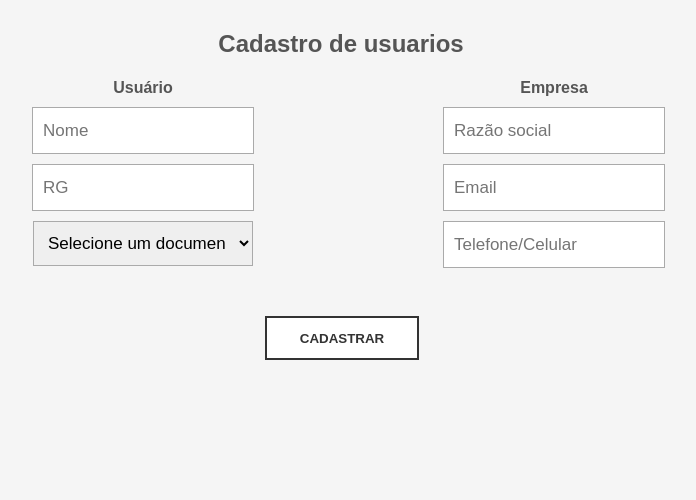
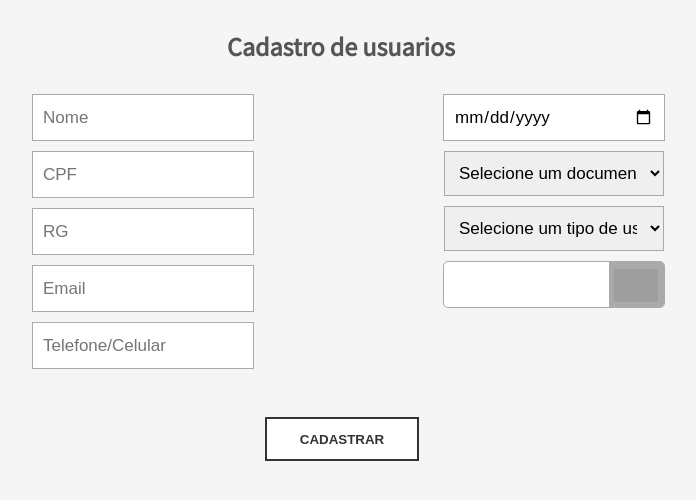
Before and after one commit to NicolasGuarino/PortWeb, a PHP site: page /cadastro_usuario.php in a window 1280 px wide. Shown: the part 200-700 px from the top of the page, without its empty margins (299-995 px from the left). Run offline with PHP 8.4, Linux system fonts and the light colour scheme; data that the repository does not hold is empty; grey boxes are pictures that could not be loaded.

Commit message:
Alteracoes no cadastro de usuario: 	- Alterado campos cadastrados (estavam com os do evento do Selo Inteligente) 	- Adicionado campo de RG 	- Adicionado perfil de usuario apos cadastro

```diff
--- a/api/conexao.php
+++ b/api/conexao.php
@@ -1,8 +1,22 @@
 <?php
+	function conectar(){
+		$url 	= $_SERVER['HTTP_HOST'];
+		$array 	= ["127.0.0.1", "localhost", "192.168.1.156"];
+		$actual_link = (isset($_SERVER['HTTPS']) && $_SERVER['HTTPS'] === 'on' ? "https" : "http") . "://$_SERVER[HTTP_HOST]$_SERVER[REQUEST_URI]";
 
-	function conectar(){
-		// $conecta = mysqli_connect('192.168.0.2', 'portaria_db', 'P0rt@ri@','portaria_db');
-		$conecta = mysqli_connect('portaria_db.mysql.dbaas.com.br', 'portaria_db', 'P0rt@ri@','portaria_db');
+		//Se for local, conecta com banco local
+		if(in_array($url, $array)){
+			$conecta = mysqli_connect('localhost', 'root', '','portaria_db');
+		}
+		//Se for servidor de homologação online, banco de homologação
+		else if (strpos($actual_link, 'homologacao') !== false) {
+		    $conecta = mysqli_connect('portaria_db_h.mysql.dbaas.com.br', 'portaria_db_h', 'P0rt@ri@','portaria_db_h');
+
+		//Se não, produção
+		}else{
+			$conecta = mysqli_connect('portaria_db.mysql.dbaas.com.br', 'portaria_db', 'P0rt@ri@','portaria_db');
+		}
+
 		mysqli_set_charset($conecta,'utf8');
 
 		mysqli_query($conecta, "SET NAMES 'utf8'");
--- a/api/inserir_usuario.php
+++ b/api/inserir_usuario.php
@@ -6,6 +6,7 @@
 
 	$nome = $_POST['nome'];
 	$cpf = $_POST['cpf'];
+	$rg = $_POST['rg'];
 	$dt_nascimento = $_POST['dt_nascimento'];
 	$documento = $_POST['documento'];
 	$tipo_usuario = $_POST['tipo_usuario'];
@@ -18,15 +19,14 @@
 	$caminho_banco  = $caminho.$imagem['name'];;
 
 	if(move_uploaded_file($imagem['tmp_name'], $caminho_upload)) {
-		$query  = "insert into usuario(nome, cpf, data_nascimento, tipo_usuario_id, documento_id, foto, telefone, email, ultima_atualizacao) ";
-		$query .= "values('".$nome."', '".$cpf."', '".$dt_nascimento."', ".$tipo_usuario.", ".$documento.", '".$caminho_banco."', '".$tel."', '".$email."', now());";
+		$query  = "insert into usuario(nome, cpf, data_nascimento, tipo_usuario_id, documento_id, foto, telefone, email, ultima_atualizacao, rg) ";
+		$query .= "values('".$nome."', '".$cpf."', '".$dt_nascimento."', ".$tipo_usuario.", ".$documento.", '".$caminho_banco."', '".$tel."', '".$email."', now(), '".$rg."');";
 
 		$result = mysqli_query($conexao, $query) or die("Erro:" . mysqli_error($conexao));;
 	}else{
 		$result = "Erro upload: " . $imagem['error'];
 	}
 
-
 	echo intval($result);
 
 	mysqli_close($conexao);
--- a/api/listar_usuario_senai.php
+++ b/api/listar_usuario_senai.php
@@ -1,5 +1,5 @@
 <?php
-include 'conexao.php';
+	include 'conexao.php';
 
 	header("Content-Type: text/html; charset=UTF-8", true);
 	ini_set('default_charset', 'UTF-8');
@@ -8,7 +8,7 @@ include 'conexao.php';
 
 	$usuario_id = $_REQUEST['usuario_id'];
 
-	$query = "select * from usuario as u inner join documento as d on(d.documento_id=u.documento_id) where usuario_id > ".$usuario_id." and tipo_usuario_id = 7 group by d.documento_id order by d.documento_id desc;";
+	$query = "select * from usuario as u inner join documento as d on(d.documento_id=u.documento_id) where usuario_id > ".$usuario_id." group by d.documento_id order by d.documento_id desc;";
 	$select = mysqli_query($conexao, $query);
 
 	$cont = 0;
--- a/cadastro_usuario.php
+++ b/cadastro_usuario.php
@@ -9,11 +9,12 @@
 		<title> Cadastro de usuarios </title>
 
 		<link rel="stylesheet" type="text/css" href="css/style.css">
-		<link rel="stylesheet" type="text/css" href="css/cadastro_usuario.css?3">
+		<link rel="stylesheet" type="text/css" href="css/cadastro_usuario.css">
+		<link rel="stylesheet" type="text/css" href="assets/font-awesome/css/font-awesome.css">
 
 		<script type="text/javascript" src="js/jquery-2.2.2.js"	></script>
 		<script type="text/javascript" src="js/script.js"></script>
-		<script type="text/javascript" src="js/cadastro_usuario.js?3"></script>
+		<script type="text/javascript" src="js/cadastro_usuario.js"></script>
 	</head>
 
 	<body>
@@ -37,12 +38,16 @@
 
 				<div id="formulario_cadastro">
 					<form name="frm_cadastro_empresa" method="post" action="cadastro_empresa.php">
+						<div id="form_esquerda">
+							<input type="text" name="txt_nome" placeholder="Nome" class="form_txt" id="nome"/>
+							<input type="text" name="txt_cpf" placeholder="CPF" class="form_txt" id="cpf" maxlength="14" />
+							<input type="text" name="txt_rg" placeholder="RG" class="form_txt" id="rg" maxlength="12" />
+							<input type="email" name="txt_email" placeholder="Email" class="form_txt" id="email" />
+							<input type="text" name="txt_tel" placeholder="Telefone/Celular" class="form_txt" id="tel" maxlength="14" />
+						</div>
 
-						<div id="form_esquerda">
-							<h4 style="text-align:center;color:#555;display:block;margin:0 0 10px 0;"> Usuário </h4>
-
-							<input type="text" name="txt_nome" placeholder="Nome" class="form_txt" id="nome"/>
-							<input type="text" name="txt_cpf" placeholder="RG" class="form_txt" id="rg" maxlength="12" />
+						<div id="form_direita">
+							<input type="date" name="txt_dt_nascimento" placeholder="aaaa-mm-dd" class="form_txt" id="dt_nascimento"/>
 
 							<select name="cbo_documento" class="form_cbo" id="documento">
 								<option value="0"> Selecione um documento </option>
@@ -53,7 +58,7 @@
 									$query  = "select *, d.documento_id as documento_id from documento as d ";
 									$query .="left join usuario as u on(d.documento_id=u.documento_id) ";
 									$query .="left join veiculo as v on(v.documento_id=d.documento_id) ";
-									$query .="where isnull(u.usuario_id) and isnull(v.veiculo_id) and substring(numero_etiqueta, 1,1) <> 'A';";
+									$query .="where isnull(u.usuario_id) and isnull(v.veiculo_id) and substring(numero_etiqueta, 1,1) = 'C';";
 									$select = mysqli_query($conexao, $query);
 
 									while($rs = mysqli_fetch_array($select)) {
@@ -63,20 +68,37 @@
 									}
 								?>
 							</select>
-						</div>
 
-						<div id="form_direita">
-							<h4 style="text-align:center;color:#555;display:block;margin:0 0 10px 0;"> Empresa </h4>
+							<select name="cbo_tipo" class="form_cbo" id="tipo">
+								<option value="0"> Selecione um tipo de usuario </option>
 
-							<input type="text" name="txt_empresa" placeholder="Razão social" class="form_txt" id="empresa"/>
-							<input type="email" name="txt_email" placeholder="Email" class="form_txt" id="email" />
-							<input type="text" name="txt_tel" placeholder="Telefone/Celular" class="form_txt" id="tel" maxlength="14" />
+								<?php
+									$query = "select * from tipo_usuario;";
+									$select = mysqli_query($conexao, $query);
+
+									while($rs = mysqli_fetch_array($select)) {
+								?>
+									<option value="<?php echo($rs['tipo_usuario_id']);?>"> <?php echo($rs['nome']);?> </option>
+								<?php
+									}
+									mysqli_close($conexao);
+								?>
+							</select>
+
+							<div class="upload_arquivo">
+								<div id="nome_arquivo"></div>
+								<button id="botao_upload"></button>
+							</div>
+
+							<input type="file" name="arquivo_foto" class="file" id="arquivo_foto"/>
+
 						</div>
 
 						<input type="submit" name="btn_cadastrar" value="Cadastrar" class="form_btn" id="btn_cadastro"/>
 					</form>
 				</div>
 			</div>
-		</div>
+
+			<?php require_once "fragments/info_usuario.php" ?>
 	</body>
 </html>
--- a/css/cadastro_usuario.css
+++ b/css/cadastro_usuario.css
@@ -77,7 +77,8 @@ header {
     color: #555;
     font-weight: bold;
     text-align:center;
-    font-size: 24px;
+    font-size: 26px;
+    font-family: 'Source Sans Pro', sans-serif;
 }
 
 #formulario_cadastro {
--- a/css/style.css
+++ b/css/style.css
@@ -1,4 +1,6 @@
 @import url('https://fonts.googleapis.com/css?family=PT+Sans+Narrow');
+@import url('https://fonts.googleapis.com/css?family=Montserrat');
+@import url('https://fonts.googleapis.com/css?family=Source+Sans+Pro');
 
 *{
 	margin: 0;
--- /dev/null
+++ b/fragments/info_usuario.php
@@ -0,0 +1,27 @@
+<link rel="stylesheet" type="text/css" href="css/info_usuario.css">
+<script type="text/javascript" src="js/info_usuario.js"></script>
+
+<div id="perfil_usuario">
+	<div id="info_usuario">
+
+		<div id="foto_usuario"></div>
+
+		<div id="outras_info">
+			<span class="item_info" id="email"> <b> Email:</b>  nicolas@primi.com.br </span>
+			<span class="item_info" id="data_nascimento"> <b> Data de nascimento:</b>  26/05/1999 </span>
+			<span class="item_info" id="cpf"> <b> CPF:</b>  478.911.798-75 </span>
+			<span class="item_info" id="documento"> <b> Documento:</b>  00000000000001 </span>
+			<span class="item_info" id="tel"> <b> Telefone:</b>  (11) 4146-1961 </span>
+			<span class="item_info" id="rg"> <b> RG:</b> 38.576.614-2 </span>
+		</div>
+
+		<span id="nome_usuario"> Nicolas Guarino </span>
+
+	</div>
+
+	<div id="opcoes">
+		<div id="cadastrar_veiculo" class="btn_opcoes"></div>
+		<div id="cadastrar_escala" class="btn_opcoes"></div>
+	</div>
+</div>
+</div>
--- /dev/null
+++ b/js/info_usuario.js
@@ -0,0 +1,7 @@
+$(function(){
+
+});
+
+function carregar_info_usuario(cpf) {
+	console.log("OOOOOOOOOOO");
+}
```
Also changed, not shown: api/inserir_documento.php (+3 -4 lines), css/info_usuario.css (added, +88 -0 lines), js/cadastro_usuario.js (+43 -16 lines), registro_acesso_old.php (renamed from registro_acesso.php), selecionar_carro_não funciona.php (renamed from selecionar_carro.php), usuarios_cadastrados_old.php (renamed from usuarios_cadastrados.php).
